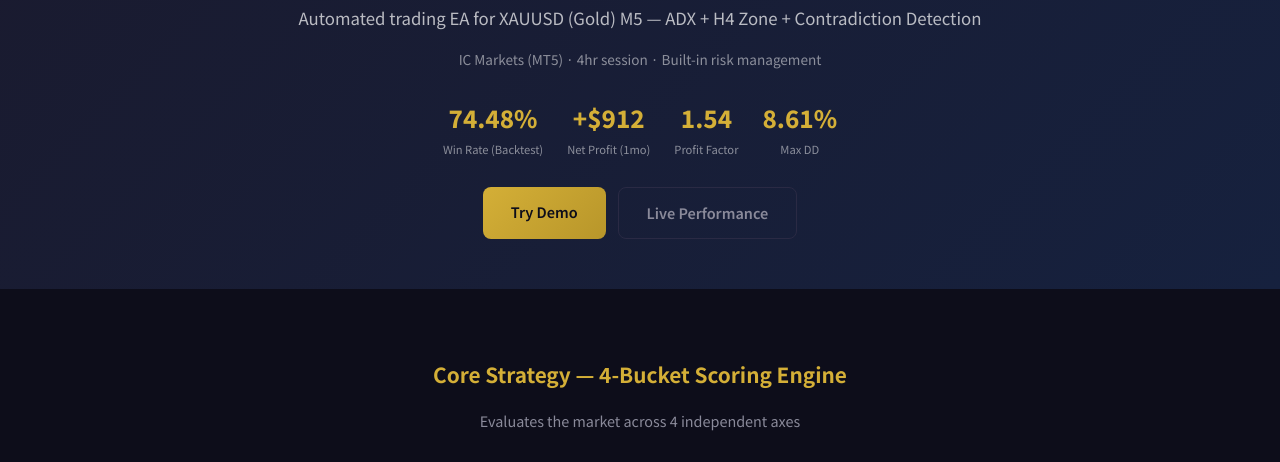
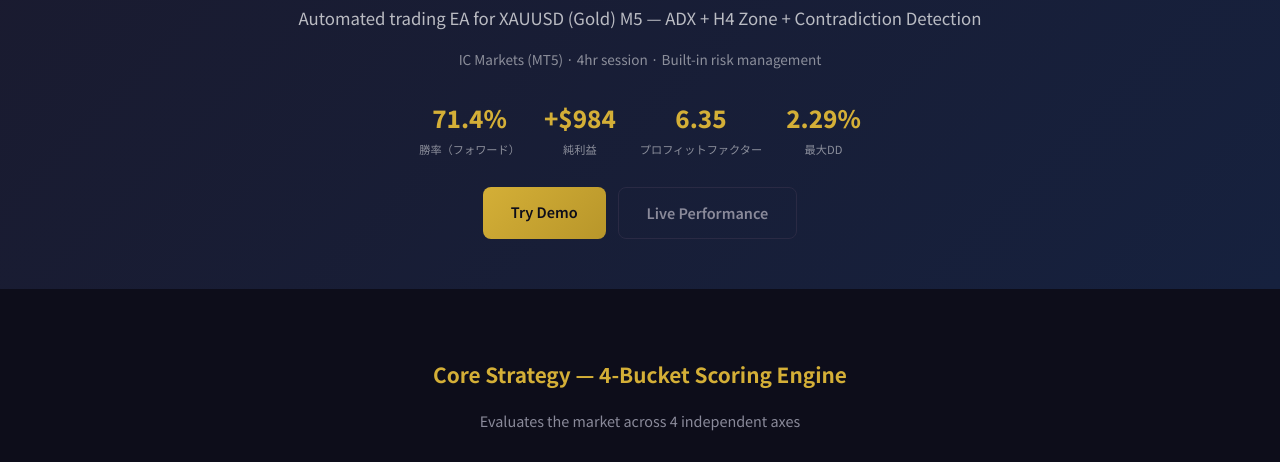
Before and after one commit to williamlinknight/fusiongold-ea-site, an Astro site: page / in a window 1280 px wide. Shown: the part 308-770 px from the top of the page. Built offline with nearby package versions, Linux system fonts and the light colour scheme; Astro itself is replaced by a stand-in of ours.

Commit message:
hero: replace backtest stats with live forward test data

```diff
--- a/src/pages/index.astro
+++ b/src/pages/index.astro
@@ -13,6 +13,26 @@ try {
 const ld = liveData?.account || { balance: 4797, dayPnL: 0, dayPnLPercent: 0 };
 const th = liveData?.tradeHistory || [];
 const totalPnl = th.reduce((s, d) => s + d.pnl, 0);
+
+// Compute live stats from forward test data
+const liveTrades = th.reduce((s, d) => s + d.trades, 0);
+const liveWinDays = th.filter(d => d.pnl > 0).length;
+const liveLossDays = th.filter(d => d.pnl < 0).length;
+const liveWinDaysTotal = liveWinDays + liveLossDays;
+const liveDayWr = liveWinDaysTotal > 0 ? (liveWinDays / liveWinDaysTotal * 100).toFixed(1) : '0';
+const livePosSum = th.filter(d => d.pnl > 0).reduce((s, d) => s + d.pnl, 0);
+const liveNegSum = Math.abs(th.filter(d => d.pnl < 0).reduce((s, d) => s + d.pnl, 0));
+const livePf = liveNegSum > 0 ? (livePosSum / liveNegSum).toFixed(2) : '-';
+// Max DD from equity curve
+let eqCum = (ld.balance || 4797) - totalPnl;
+let peak = eqCum;
+let maxDd = 0;
+for (const d of th) {
+  eqCum += d.pnl;
+  if (eqCum > peak) peak = eqCum;
+  const dd = peak > 0 ? (peak - eqCum) / peak * 100 : 0;
+  if (dd > maxDd) maxDd = dd;
+}
 ---
 
 <BaseLayout title="FusionGold M5 — XAUUSD ゴールド専用EA" description="XAUUSD（ゴールド）M5専用自動売買EA。ADX+4バケットスコアリング+H4ゾーンフィルター搭載。回測勝率74.48%。物々交換でご利用いただけます。">
@@ -40,20 +60,20 @@ const totalPnl = th.reduce((s, d) => s + d.pnl, 0);
 
       <div class="hero-stats">
         <div class="hero-stat">
-          <span class="hero-stat-val">74.48%</span>
-          <span class="hero-stat-label" data-i18n="hero-stat-winrate">勝率（バックテスト）</span>
+          <span class="hero-stat-val">{liveDayWr}%</span>
+          <span class="hero-stat-label">勝率（フォワード）</span>
         </div>
         <div class="hero-stat">
-          <span class="hero-stat-val">+$912</span>
-          <span class="hero-stat-label" data-i18n="hero-stat-profit">純利益（1ヶ月）</span>
+          <span class="hero-stat-val">{totalPnl >= 0 ? '+' : ''}${Math.round(totalPnl).toLocaleString()}</span>
+          <span class="hero-stat-label">純利益</span>
         </div>
         <div class="hero-stat">
-          <span class="hero-stat-val">1.54</span>
-          <span class="hero-stat-label" data-i18n="hero-stat-pf">プロフィットファクター</span>
+          <span class="hero-stat-val">{livePf}</span>
+          <span class="hero-stat-label">プロフィットファクター</span>
         </div>
         <div class="hero-stat">
-          <span class="hero-stat-val">8.61%</span>
-          <span class="hero-stat-label" data-i18n="hero-stat-dd">最大DD</span>
+          <span class="hero-stat-val">{maxDd.toFixed(2)}%</span>
+          <span class="hero-stat-label">最大DD</span>
         </div>
       </div>
 
```
